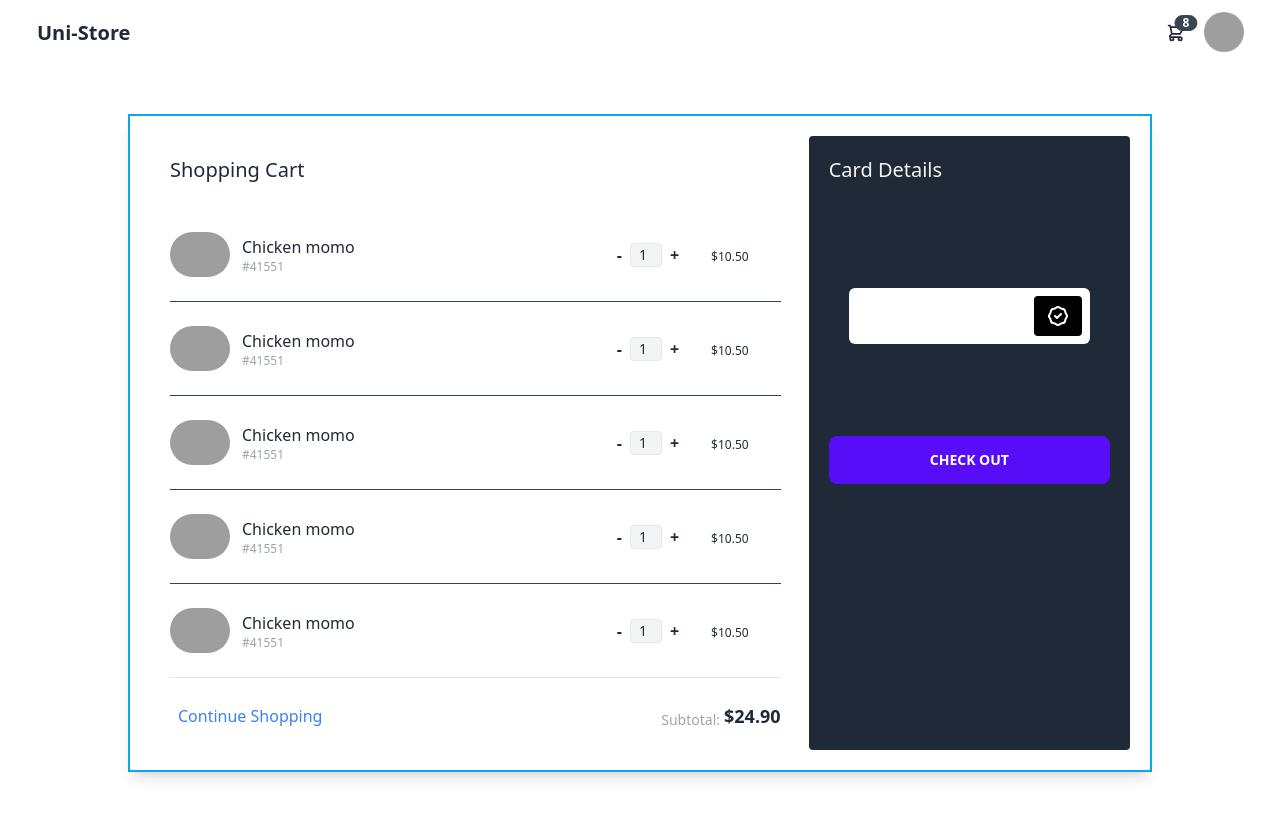
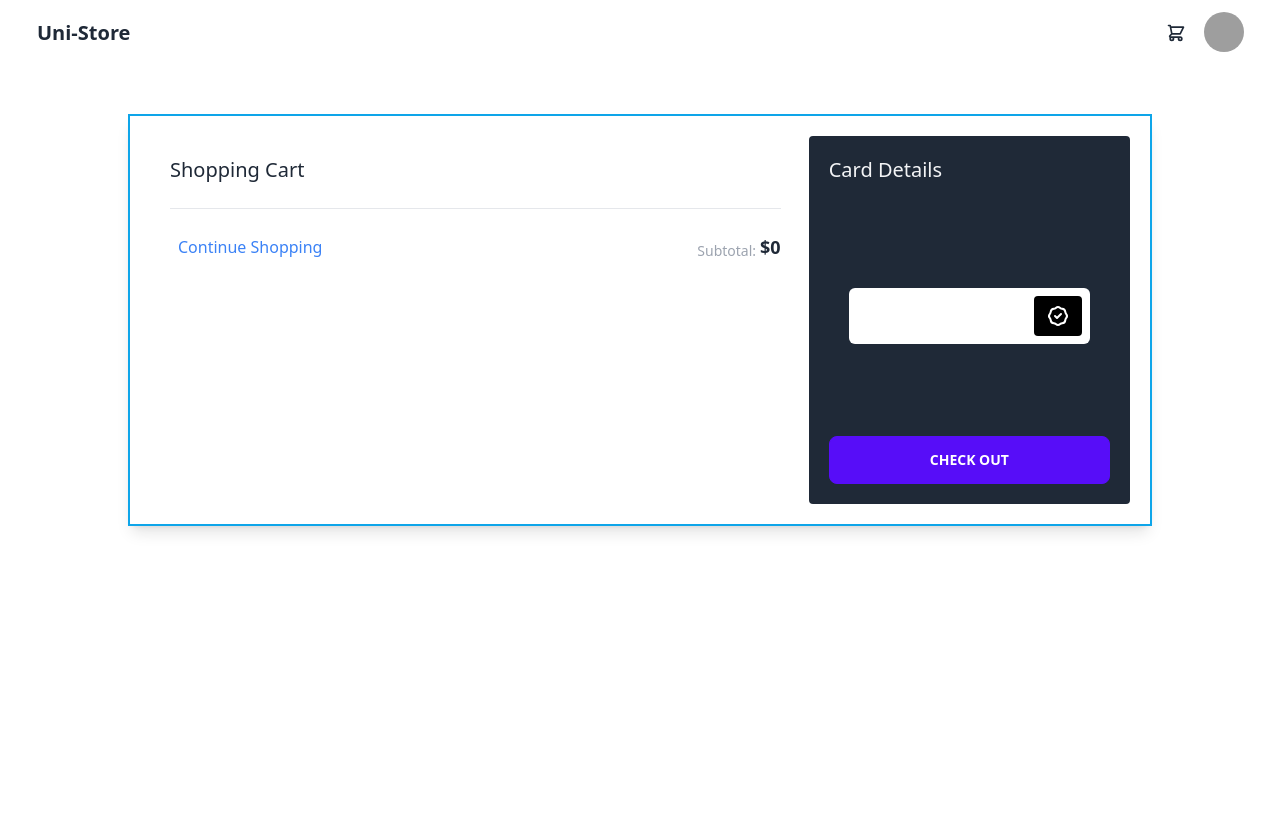
Before and after one commit to l-fifa-l/unistore, a Next.js app in the folder client/: page /cart in a window 1280 px wide. Shown: the top 818 px of the page. Built offline with nearby package versions, Linux system fonts and the light colour scheme; grey boxes are pictures that could not be loaded.

Commit message:
redux implementation

```diff
--- /dev/null
+++ b/client/app/store.js
@@ -0,0 +1,8 @@
+import { configureStore } from '@reduxjs/toolkit';
+import cartReducer from '../features/cart/cartSlice';
+
+export const store = configureStore({
+  reducer: {
+    cart: cartReducer,
+  },
+});
--- a/client/components/CartPay.jsx
+++ b/client/components/CartPay.jsx
@@ -20,15 +20,15 @@ export default function CartPay() {
                   <button className="h-10 rounded bg-black absolute top-2 text-sm right-2 px-3 text-white hover:bg-gray-900 ">
                     <svg
                       xmlns="http://www.w3.org/2000/svg"
-                      class="h-6 w-6"
+                      className="h-6 w-6"
                       fill="none"
                       viewBox="0 0 24 24"
                       stroke="currentColor"
-                      stroke-width="2"
+                      strokeWidth="2"
                     >
                       <path
-                        stroke-linecap="round"
-                        stroke-linejoin="round"
+                        strokeLinecap="round"
+                        strokeLinejoin="round"
                         d="M9 12l2 2 4-4M7.835 4.697a3.42 3.42 0 001.946-.806 3.42 3.42 0 014.438 0 3.42 3.42 0 001.946.806 3.42 3.42 0 013.138 3.138 3.42 3.42 0 00.806 1.946 3.42 3.42 0 010 4.438 3.42 3.42 0 00-.806 1.946 3.42 3.42 0 01-3.138 3.138 3.42 3.42 0 00-1.946.806 3.42 3.42 0 01-4.438 0 3.42 3.42 0 00-1.946-.806 3.42 3.42 0 01-3.138-3.138 3.42 3.42 0 00-.806-1.946 3.42 3.42 0 010-4.438 3.42 3.42 0 00.806-1.946 3.42 3.42 0 013.138-3.138z"
                       />
                     </svg>
@@ -40,7 +40,7 @@ export default function CartPay() {
         </div>
 
         <label
-          for="order-placed-modal"
+          htmlFor="order-placed-modal"
           className="btn modal-button btn-primary btn-block"
         >
           Check Out
@@ -62,7 +62,7 @@ export default function CartPay() {
               page.
             </p>
             <div className="modal-action">
-              <label for="order-placed-modal" className="btn">
+              <label htmlFor="order-placed-modal" className="btn">
                 OK
               </label>
             </div>
--- a/client/components/CartProduct.jsx
+++ b/client/components/CartProduct.jsx
@@ -1,35 +1,21 @@
 import React from 'react';
 
-function CartProduct() {
+function CartProduct({ title, price, thumbnail }) {
   return (
     <>
       <div className="flex justify-between items-center mt-6 pt-6">
         <div className="flex  items-center">
-          <img
-            src="https://i.imgur.com/EEguU02.jpg"
-            width="60"
-            className="rounded-full "
-          />
+          <img src={thumbnail} width="60" className="rounded-full " />
 
           <div className="flex flex-col ml-3">
-            <span className="md:text-md font-medium">Chicken momo</span>
+            <span className="md:text-md font-medium">{title}</span>
             <span className="text-xs font-light text-gray-400">#41551</span>
           </div>
         </div>
 
         <div className="flex justify-center items-center">
-          <div className="pr-8 flex ">
-            <span className="font-semibold">-</span>
-            <input
-              type="text"
-              className="focus:outline-none bg-gray-100 border h-6 w-8 rounded text-sm px-2 mx-2"
-              value="1"
-            />
-            <span className="font-semibold">+</span>
-          </div>
-
           <div className="pr-8 ">
-            <span className="text-xs font-medium">$10.50</span>
+            <span className="text-xs font-medium">${price}</span>
           </div>
           <div>
             <i className="fa fa-close text-xs font-medium"></i>
--- a/client/components/Navbar.jsx
+++ b/client/components/Navbar.jsx
@@ -1,7 +1,10 @@
 import React from 'react';
 import Link from 'next/link';
+import { useSelector } from 'react-redux';
 
 function Navbar() {
+  const count = useSelector((state) => state.cart.total);
+  const totalPrice = useSelector((state) => state.cart.totalPrice);
   return (
     <>
       <div className="navbar bg-base-100 pl-5 pr-8">
@@ -31,7 +34,11 @@ function Navbar() {
                     d="M3 3h2l.4 2M7 13h10l4-8H5.4M7 13L5.4 5M7 13l-2.293 2.293c-.63.63-.184 1.707.707 1.707H17m0 0a2 2 0 100 4 2 2 0 000-4zm-8 2a2 2 0 11-4 0 2 2 0 014 0z"
                   />
                 </svg>
-                <span className="badge badge-sm indicator-item">8</span>
+                {count > 0 ? (
+                  <span className="badge badge-sm indicator-item">{count}</span>
+                ) : (
+                  ''
+                )}
               </div>
             </label>
             {/* Cart Drop-down */}
@@ -40,8 +47,8 @@ function Navbar() {
               className="mt-3 card card-compact dropdown-content w-52 bg-base-100 shadow"
             >
               <div className="card-body">
-                <span className="font-bold text-lg">8 Items</span>
-                <span className="text-info">Subtotal: $999</span>
+                <span className="font-bold text-lg">{count} Items</span>
+                <span className="text-info">Subtotal: ${totalPrice}</span>
                 <div className="card-actions">
                   <Link href="/cart">
                     <button className="btn btn-primary btn-block">
--- a/client/components/Product.jsx
+++ b/client/components/Product.jsx
@@ -1,10 +1,12 @@
 import React from 'react';
-import Link from 'next/link';
-
-function Product({ product }) {
-  const addToCart = (product) => {};
-  const buyNow = () => {};
-
+import { useDispatch } from 'react-redux';
+import { increment } from '../features/cart/cartSlice';
+const Product = ({ product }) => {
+  const dispatch = useDispatch();
+  const addToCart = () => {
+    console.log(product);
+    dispatch(increment(product));
+  };
   return (
     <>
       <div className="lg:w-1/4 md:w-1/2 p-4 w-full ">
@@ -28,20 +30,15 @@ function Product({ product }) {
             </div>
 
             <div className="card-actions justify-end">
-              <button className="btn btn-primary" onClick={addToCart}>
-                Add to Cart
+              <button className="btn btn-primary w-full" onClick={addToCart}>
+                Add Cart
               </button>
-              <Link href="/cart">
-                <button className="btn btn-primary" onClick={buyNow}>
-                  Buy Now
-                </button>
-              </Link>
             </div>
           </div>
         </div>
       </div>
     </>
   );
-}
+};
 
 export default Product;
--- /dev/null
+++ b/client/features/cart/cartSlice.js
@@ -0,0 +1,42 @@
+import { createSlice } from '@reduxjs/toolkit';
+
+const initialState = {
+  total: 0,
+  itemsInCart: [],
+  totalPrice: 0,
+};
+
+export const cartSlice = createSlice({
+  name: 'cart',
+  initialState,
+  reducers: {
+    increment: (state, action) => {
+      state.itemsInCart.push(action.payload);
+      state.total += 1;
+      state.totalPrice += action.payload.price;
+    },
+  },
+});
+
+export const { increment } = cartSlice.actions;
+
+export default cartSlice.reducer;
+
+// export const cartSlice = createSlice({
+//   name: 'cart',
+//   initialState,
+//   reducers: {
+//     addToCart: (state, action) => {
+//       const { product } = action.payload;
+//       const cartItem = state.cartItems.find(
+//         (item) => item.product.id === product.id
+//       );
+//       if (cartItem) {
+//         cartItem.quantity += 1;
+//       } else {
+//         state.cartItems.push({ product, quantity: 1 });
+//       }
+//       state.total += product.price;
+//     },
+//   },
+// });
--- a/client/package.json
+++ b/client/package.json
@@ -9,12 +9,14 @@
     "lint": "next lint"
   },
   "dependencies": {
+    "@reduxjs/toolkit": "^1.8.4",
     "axios": "^0.27.2",
     "css.gg": "^2.0.0",
     "daisyui": "^2.22.0",
     "next": "12.2.4",
     "react": "18.2.0",
-    "react-dom": "18.2.0"
+    "react-dom": "18.2.0",
+    "react-redux": "^8.0.2"
   },
   "devDependencies": {
     "autoprefixer": "^10.4.8",
--- a/client/pages/_app.js
+++ b/client/pages/_app.js
@@ -1,7 +1,12 @@
-import '../styles/globals.css'
-
+import '../styles/globals.css';
+import { store } from '../app/store';
+import { Provider } from 'react-redux';
 function MyApp({ Component, pageProps }) {
-  return <Component {...pageProps} />
+  return (
+    <Provider store={store}>
+      <Component {...pageProps} />
+    </Provider>
+  );
 }
 
-export default MyApp
+export default MyApp;
--- a/client/pages/cart.jsx
+++ b/client/pages/cart.jsx
@@ -3,8 +3,12 @@ import Link from 'next/link';
 import Layout from '../components/layout';
 import CartProduct from '../components/CartProduct';
 import CartPay from '../components/CartPay';
+import { useSelector } from 'react-redux';
 
 function Cart() {
+  const count = useSelector((state) => state.cart.total);
+  const totalPrice = useSelector((state) => state.cart.totalPrice);
+  const itemsInCart = useSelector((state) => state.cart.itemsInCart);
   return (
     <Layout>
       <div className="h-screen">
@@ -16,11 +20,14 @@ function Cart() {
                   <div className="col-span-2 p-5">
                     <h1 className="text-xl font-medium ">Shopping Cart</h1>
                     <div className="divide-y divide-slate-700">
-                      <CartProduct />
-                      <CartProduct />
-                      <CartProduct />
-                      <CartProduct />
-                      <CartProduct />
+                      {itemsInCart.map((item) => (
+                        <CartProduct
+                          key={item._id}
+                          title={item.title}
+                          price={item.price}
+                          thumbnail={item.thumbnail}
+                        />
+                      ))}
                     </div>
                     <div className="flex justify-between items-center mt-6 pt-6 border-t">
                       <div className="flex items-center">
@@ -37,7 +44,7 @@ function Cart() {
                           Subtotal:
                         </span>
                         <span className="text-lg font-bold text-gray-800 ">
-                          $24.90
+                          ${totalPrice}
                         </span>
                       </div>
                     </div>
```
Also changed, not shown: 1 other file (tests, documents, lock files or other folders).
